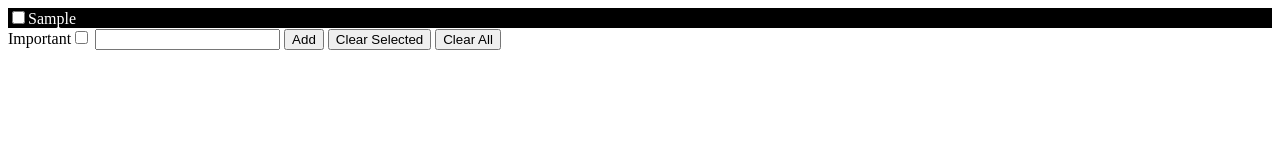
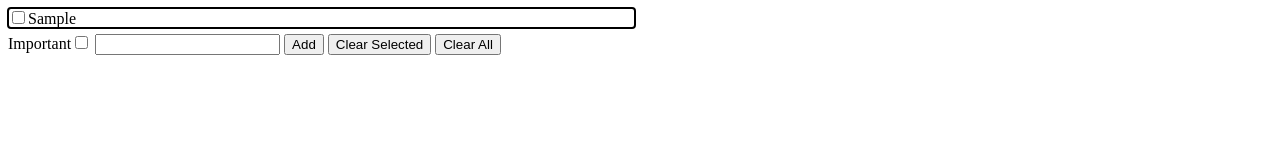
Before and after one commit to TheodorBjorkman/WEUTodo, a plain HTML site: page index.html in a window 1280 px wide. Both pictures are taken after typing "Sample" into the empty fields and a click on the button "Add". Drawn offline with Linux system fonts and the light colour scheme.

Commit message:
Gridsystem

```diff
--- a/CSS/style.css
+++ b/CSS/style.css
@@ -1,27 +1,29 @@
-#mainList {
+.mainList {
     display: flex;
     flex-direction: column;
     flex-wrap: wrap;
 }
 
-.group0 {
-    background-color: black;
-    color: white;
+.lable {
+    outline: black;
+    outline-style: auto;
 }
 
-.group1 {
-    background-color: darkgray;
+.lableRed {
+    background-color: rgb(212, 27, 27);
+    color: white;
+    outline: black;
+    outline-style: auto;
 }
 
-.group2 {
-    background-color: gray;
+.parent {
+    display: grid;
+    grid-template-columns: repeat(2, 1fr);
+    grid-template-rows: 1fr;
+    grid-column-gap: 10px;
+    grid-row-gap: 0px;
 }
 
-.group3 {
-    background-color: lightgray;
+.smol {
+    height: 5px;
 }
-
-.red {
-    background-color: red;
-    color: black;
-}
--- a/JS/script.js
+++ b/JS/script.js
@@ -1,15 +1,17 @@
 var x = 0;
-var group = 0;
 
 function addToList() {
     var input = document.getElementById("input").value;
-    if (input === "") {} else {
-        document.getElementById("mainList").insertAdjacentHTML("beforeend", `<label id="${x}"><input id="button${x}" type="checkbox">${input}`);
+    if (input === "" || document.getElementById("red").checked) {} else {
+        document.getElementById("listNormal").insertAdjacentHTML("beforeend", `<label id="${x}" class="lable"><input id="button${x}" type="checkbox">${input}</label><div class="smol">`);
         console.log(input);
-        document.getElementById(x).className = `group${group}`
-        if (group == 4) group = -1;
-        group++;
-        if (document.getElementById("red").checked) document.getElementById(x).className = "red";
+        x++;
+        console.log("X is now: " + x) + ". Clearing input";
+        document.getElementById("input").value = "";
+    }
+    if (input === "" || !document.getElementById("red").checked) {} else {
+        document.getElementById("listRed").insertAdjacentHTML("beforeend", `<label id="${x}" class="lableRed"><input id="button${x}" type="checkbox">${input}</label><div class="smol">`);
+        console.log(input);
         x++;
         console.log("X is now: " + x) + ". Clearing input";
         document.getElementById("input").value = "";
@@ -40,7 +42,6 @@ function clearAll() {
         }
         console.log("Removed all elements, resetting x to 0")
         x = 0;
-        group = 0;
     }
 }
 
--- a/index.html
+++ b/index.html
@@ -13,9 +13,14 @@
     <header>
     </header>
     <main>
-        <form id="mainList" onSubmit='document.getElementById("inputButton").click();
-        return false; '>
-        </form>
+        <div class="parent">
+            <form class="mainList" id="listNormal" onSubmit='document.getElementById("inputButton").click();
+            return false; '>
+            </form>
+            <form class="mainList" id="listRed" onSubmit='document.getElementById("inputButton").click();
+            return false; '>
+            </form>
+        </div>
         <form id="UI" onSubmit='document.getElementById("inputButton").click();
         return false; '>
             <label>Important<input type="checkbox" id="red"></label>
```
